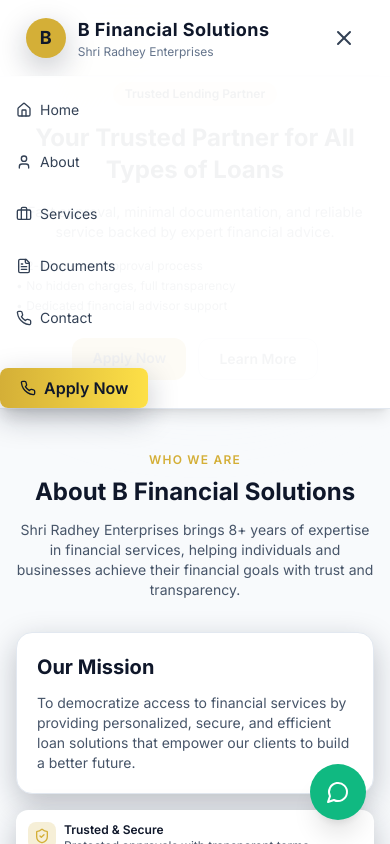
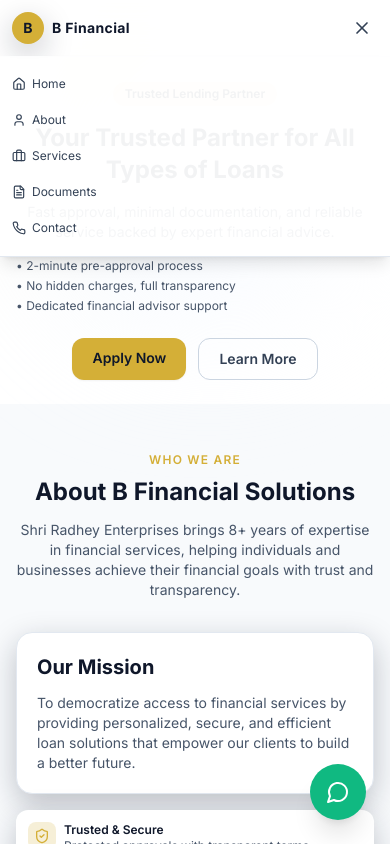
Before and after one commit to Panchal2003/Himanshu-panchal, a React (Vite) app: page / in a window 390 px wide. Both pictures are taken after a click on the button "Toggle navigation". Shown: the top 844 px of the page. Built offline with nearby package versions, Linux system fonts and the light colour scheme; the HTML template or start-up script is replaced by a standard one.

Commit message:
navbar w

```diff
--- a/src/components/Navbar.jsx
+++ b/src/components/Navbar.jsx
@@ -20,34 +20,37 @@ function Navbar() {
       animate={{ y: 0 }}
       transition={{ duration: 0.5, ease: 'easeOut' }}
     >
-      <div className="mx-auto flex items-center justify-between p-4 w-[95%] sm:w-full md:max-w-7xl md:px-8">
-        <a href="#home" className="flex items-center gap-3 text-slate-900">
-          <div className="h-10 w-10 rounded-full bg-premiumGold flex items-center justify-center shadow-soft">
-            <span className="text-premiumBlue font-bold text-lg">B</span>
+      <div className="flex items-center justify-between p-3 sm:p-4 lg:max-w-7xl lg:mx-auto lg:px-8">
+        <a href="#home" className="flex items-center gap-2 sm:gap-3 text-slate-900 shrink-0">
+          <div className="h-8 w-8 sm:h-10 sm:w-10 rounded-full bg-premiumGold flex items-center justify-center shadow-soft">
+            <span className="text-premiumBlue font-bold text-sm sm:text-lg">B</span>
           </div>
-          <div>
-            <p className="font-bold text-lg tracking-wide">B Financial Solutions</p>
+          <div className="hidden sm:block">
+            <p className="font-bold text-sm sm:text-lg tracking-wide">B Financial Solutions</p>
             <p className="text-xs text-slate-500">Shri Radhey Enterprises</p>
+          </div>
+          <div className="sm:hidden">
+            <p className="font-bold text-sm tracking-wide">B Financial</p>
           </div>
         </a>
 
         <button
-          className="block rounded-md p-2 text-slate-700 md:hidden"
+          className="block rounded-md p-1.5 sm:p-2 text-slate-700 lg:hidden shrink-0"
           onClick={() => setOpen(!open)}
           aria-label="Toggle navigation"
         >
-          {open ? <X size={24} /> : <Menu size={24} />}
+          {open ? <X size={20} /> : <Menu size={20} />}
         </button>
 
-        <nav className={`absolute top-full left-0 right-0 bg-white/95 backdrop-blur-xl border-b border-slate-200 shadow-lg md:relative md:top-auto md:left-auto md:right-auto md:bg-transparent md:border-none md:shadow-none md:flex md:items-center ${open ? 'block' : 'hidden'}`}>
-          <ul className="flex flex-col gap-4 p-4 text-sm text-slate-700 md:flex-row md:gap-6 md:p-0 md:items-center">
+        <nav className={`absolute top-full left-0 right-0 bg-white/95 backdrop-blur-xl border-b border-slate-200 shadow-lg lg:relative lg:top-auto lg:left-auto lg:right-auto lg:bg-transparent lg:border-none lg:shadow-none lg:flex lg:items-center ${open ? 'block' : 'hidden'}`}>
+          <ul className="flex flex-col gap-1 p-3 text-xs sm:text-sm text-slate-700 lg:flex-row lg:gap-4 xl:gap-6 lg:p-0 lg:items-center">
             {navItems.map((item) => {
               const Icon = item.icon;
               return (
                 <li key={item.href}>
-                  <a href={item.href} className="flex items-center gap-2 hover:text-premiumGold transition-all duration-300 py-2 md:py-0" onClick={() => setOpen(false)}>
-                    <Icon size={16} />
-                    {item.label}
+                  <a href={item.href} className="flex items-center gap-1.5 sm:gap-2 hover:text-premiumGold transition-all duration-300 py-2 lg:py-0" onClick={() => setOpen(false)}>
+                    <Icon size={14} className="sm:size-16" />
+                    <span>{item.label}</span>
                   </a>
                 </li>
               );
@@ -55,7 +58,7 @@ function Navbar() {
           </ul>
           <a
             href="#contact"
-            className="mt-4 inline-flex items-center gap-2 rounded-lg bg-gradient-to-r from-premiumGold to-yellow-300 px-5 py-2 font-semibold text-premiumBlue shadow-soft hover:scale-105 hover:shadow-glow transition-all duration-300 md:ml-6 md:mt-0"
+            className="hidden lg:mt-0 lg:inline-flex items-center gap-2 rounded-lg bg-gradient-to-r from-premiumGold to-yellow-300 px-5 py-2 font-semibold text-premiumBlue shadow-soft hover:scale-105 hover:shadow-glow transition-all duration-300 lg:ml-6 mt-4"
             onClick={() => setOpen(false)}
           >
             <Phone size={16} />
```
